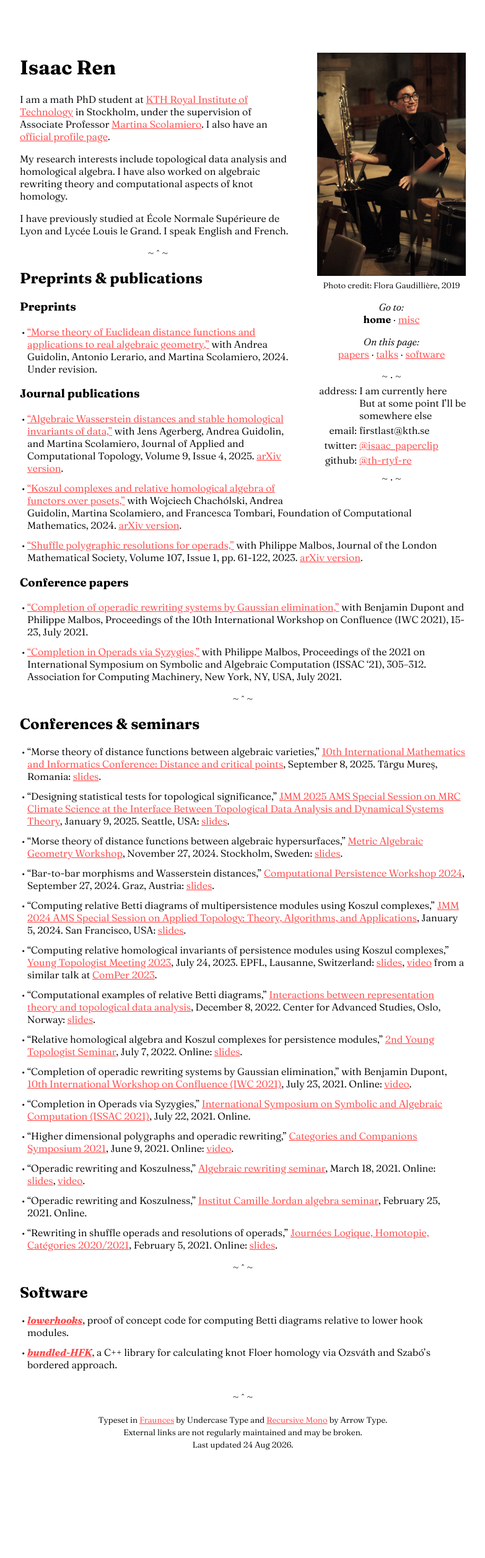
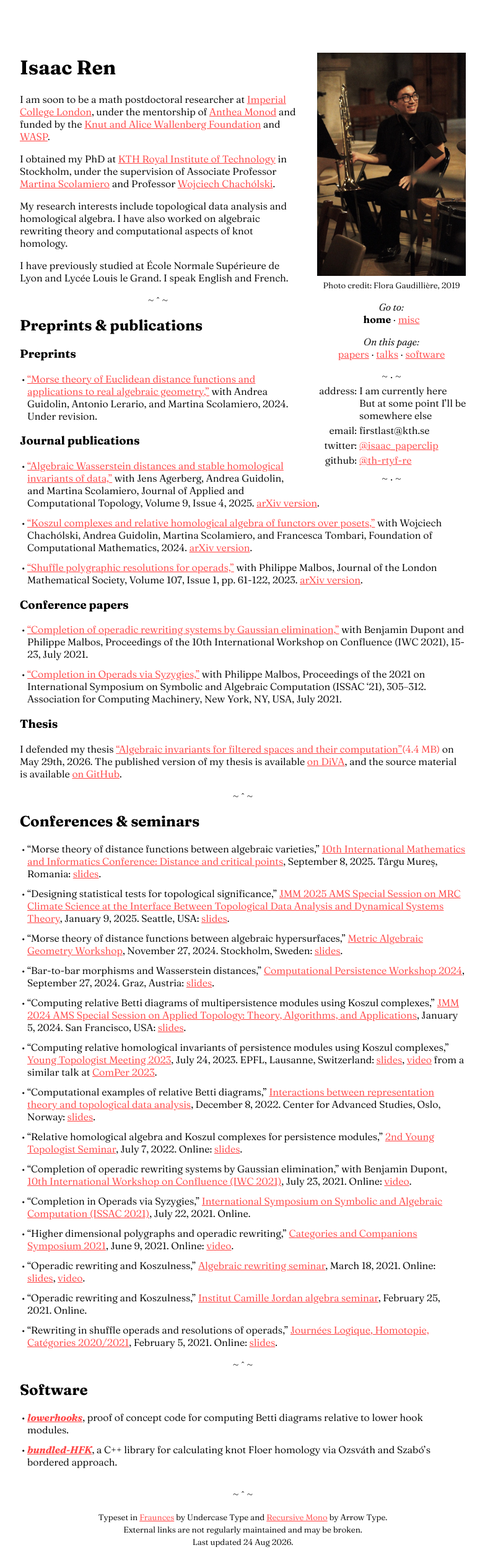
Before and after one commit to isaacxren/isaacxren.github.io, a Jekyll site: the page built from index.md, in a window 1280 px wide. Shown: the whole page at 62% size, without its empty margins (248-1031 px from the left). Built offline with Jekyll 4.4.1, drawn with Linux system fonts in a browser that asks for light colours; some web fonts are replaced; before the commit the page ends 2356 px from its top, so only the background shows below that.

Commit message:
update information and add thesis

```diff
--- a/_sass/base.scss
+++ b/_sass/base.scss
@@ -254,3 +254,13 @@ pre.highlight {
 .hidden-message {
   cursor: help;
 }
+
+.file-size::after {
+  text-decoration: underline;
+}
+
+.file-size::after {
+  content: "(" attr(data-size) ")";
+  display: inline-block;
+  text-decoration: none;
+}
--- a/index.md
+++ b/index.md
@@ -26,11 +26,17 @@ title: Isaac Ren
 <hr />
 </div>
 
-I am a math PhD student at
+I am soon to be a math postdoctoral researcher at
+[Imperial College London](https://www.imperial.ac.uk/), under the mentorship of
+[Anthea Monod](https://sites.google.com/view/antheamonod/) and funded by the
+[Knut and Alice Wallenberg Foundation](https://kaw.wallenberg.org/en/knut-and-alice-wallenberg-foundation)
+and [WASP](https://wasp-sweden.org/wasp-postdoc/).
+
+I obtained my PhD at
 [KTH Royal Institute of Technology](https://www.kth.se/) in Stockholm, under
 the supervision of Associate Professor
-[Martina Scolamiero](https://www.kth.se/profile/scola). I also have an
-[official profile page](https://www.kth.se/profile/isaacren).
+[Martina Scolamiero](https://www.kth.se/profile/scola) and Professor
+[Wojciech Chachólski](https://www.kth.se/profile/wojtek?l=en).
 
 My research interests include topological data analysis and homological
 algebra. I have also worked on algebraic rewriting theory and computational
@@ -61,6 +67,15 @@ Preprints & publications {#papers}
 {% for item in site.data.items.conf %}
 * ["{{ item.title }},"]({{ item.url }}) with {{ item.authors }}, {{ item.location }}, {{ item.year }}.
 {%- endfor %}
+
+### Thesis
+
+I defended my thesis
+["Algebraic invariants for filtered spaces and their computation"](thesis.pdf){:.file-size data-size="4.4 MB"}
+on May 29th, 2026. The published version of my thesis is available
+[on DiVA](https://urn.kb.se/resolve?urn=urn:nbn:se:kth:diva-380673), and the
+source material is available
+[on GitHub](https://github.com/th-rtyf-re/phd-thesis).
 
 [~ ˆ ~](# "Top of the page"){:.to-top}
 
```
Also changed, not shown: 1 other file.
